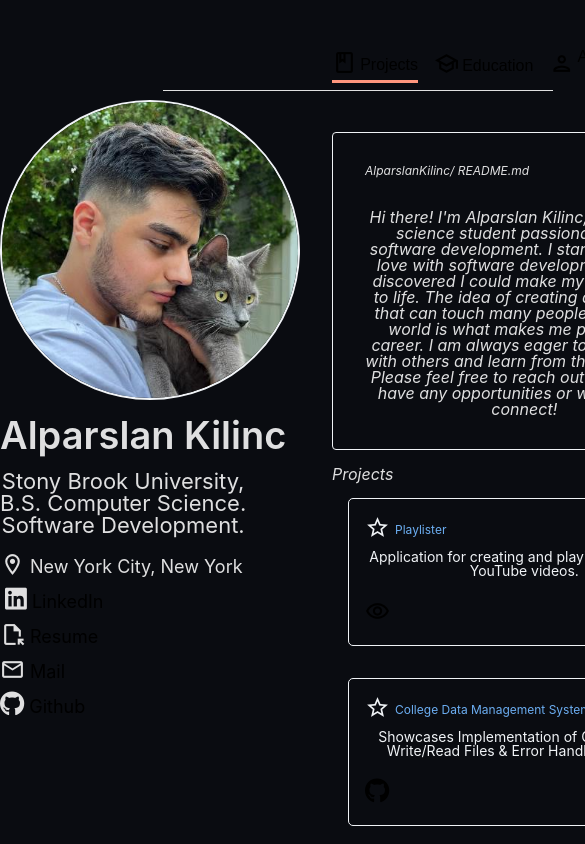
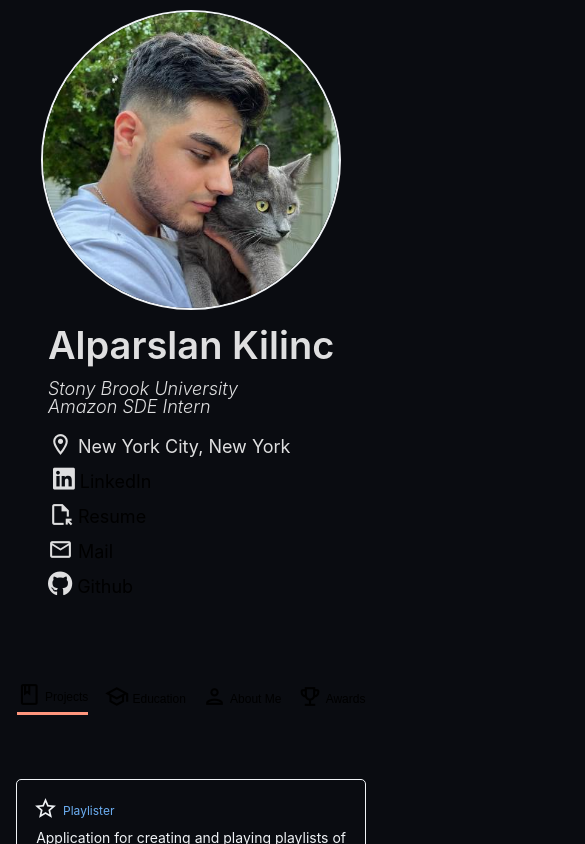
Before and after one commit to AlparslanKilinc/Personal-Website, a React (Vite) app in the folder personal-project/: page / in a window 390 px wide. Shown: the top 844 px of the page, 585 px wide, since content can reach past the window. Built offline with nearby package versions, Linux system fonts and the light colour scheme.

Commit message:
Added Alignment touches and Mobile Design     Used Media Query's to make it responsive.     Made Text algin left, change some content info.     There might be more slight small adjustments in the future.

```diff
--- a/personal-project/src/App.css
+++ b/personal-project/src/App.css
@@ -9,8 +9,6 @@
   padding: 0;
   box-sizing: border-box;
 }
-
-
 #root {
   display: flex;
   justify-content:center;
@@ -19,3 +17,13 @@
   margin: 0 auto;
   text-align: center;
 }
+
+/* Mobile */
+@media screen and (max-width: 425px) {
+  #root{
+    flex-direction: column;
+  }
+  .divider{
+    display: none;
+  }
+}
--- a/personal-project/src/App.jsx
+++ b/personal-project/src/App.jsx
@@ -17,7 +17,7 @@ function App() {
     <>
       <Sidebar/>
       <Navbar/>
-      <Divider sx={style}/>
+      <Divider className='divider' sx={style}/>
     </>
   )
 }
--- a/personal-project/src/components/aboutme.jsx
+++ b/personal-project/src/components/aboutme.jsx
@@ -5,11 +5,10 @@ import '../css/reset.css'
 function AboutMe() {
   return (
     <div className='aboutMe'>
-      <p className='title'>About Me</p>
         <div className='about-box'>
           <img className='flag-img' src="\src\assets\turkiye.png" alt="Turkiye Flag"/>
           <div className='box-info'>
-            <h1 className='uni-title'>My Origins</h1>
+            <h1 className='box-title'>My Origins</h1>
               <p> I am from Turkiye,Istanbul.Istanbul is the city of cats where i grew up with love for cats.</p>
               <p> After moving to United States I played Tennis and Soccer Throughout High-School. </p>
               <p> I always loved Art and making things beautiful which lead me to get into Front-End Development.</p>
@@ -27,8 +26,8 @@ function AboutMe() {
             <p>In the end I ended up at Stony Brook University where I will be graduating soon.</p>
           </div>
         </div>
+
         <p className='title'>Skills</p>
-        <div className='Skills'>
         <div className='about-box'>
           <i class="fa-brands fa-java"></i>
           <i class="fa-brands fa-python"></i>
@@ -39,7 +38,6 @@ function AboutMe() {
           <i class="fa-brands fa-css3-alt"></i>
           <i class="fa-brands fa-figma"></i>
         </div>
-        </div>
 
     </div>
   )
--- a/personal-project/src/components/projects.jsx
+++ b/personal-project/src/components/projects.jsx
@@ -5,9 +5,7 @@ import '../css/reset.css'
 function Projects() {
   return (
     <div className='main'>
-      <p className='title'>Projects</p>
       <div className='projects'>
-
         <div className="box">
           <div className='project-title'>
               <i className="material-icons-outlined">star_outline</i>
--- a/personal-project/src/components/sidebar.jsx
+++ b/personal-project/src/components/sidebar.jsx
@@ -16,9 +16,8 @@ function Sidebar() {
         <div className='personal-info'>
                 <h1>Alparslan Kilinc</h1>
                 <div className='text-info'>
-                    <p >Stony Brook University,</p>
-                    <p> B.S. Computer Science.</p>
-                    <p> Software Development.</p>
+                    <p>Stony Brook University</p>
+                    <p>Amazon SDE Intern</p>
                 </div>
             <ul className='contact-info'>
                 <li style={{display:'flex',gap:'5px',alignItems:'center'}}>
--- a/personal-project/src/css/aboutMe.css
+++ b/personal-project/src/css/aboutMe.css
@@ -4,7 +4,6 @@
     justify-content: center;
     align-items: flex-start;
     gap: 1rem;
-
 }
 .about-box{
     display: flex;
@@ -24,6 +23,7 @@
     flex-direction: column;
     align-items: flex-start;
     font-style: italic;
+    text-align:left;
 }
 .flag-img{
     width: 110px;
@@ -35,5 +35,31 @@
 }
 .Skills{
     display: flex;
+}
+
+@media screen and (max-width: 425px) {
+.flag-img{
+    width: 70px;
+    height: 50px;
+}
+.about-box{
+    flex-wrap: wrap;
+    margin: 0.5rem;
+    justify-content: flex-start;
+    gap: 10px;
+}
+.about-img{
+    width: 50px;
+    height: 50px;
+}
+.box-info{
+    font-size: 12px;
+    text-align:left;
+    justify-content: center;
 
 }
+.box-title{
+    font-size: 16px;
+    font-weight: 600;
+}
+}
--- a/personal-project/src/css/awards.css
+++ b/personal-project/src/css/awards.css
@@ -21,3 +21,26 @@
     align-items: flex-start;
     font-style: italic;
 }
+
+@media screen and (max-width: 425px) {
+.award-box{
+    flex-wrap: wrap;
+    margin: 0.5rem;
+    justify-content: flex-start;
+    gap: 10px;
+}
+.award-info{
+    font-size: 12px;
+    text-align:left;
+    justify-content: center;
+
+}
+.award-title{
+    font-size: 16px;
+    font-weight: 600;
+}
+.award-img{
+    width: 70px;
+    height: 70px;
+}
+}
--- a/personal-project/src/css/education.css
+++ b/personal-project/src/css/education.css
@@ -27,3 +27,16 @@ img{
     height: 100px;
     width: 100px;
 }
+@media screen and (max-width: 425px) {
+    .education{
+        gap: 0px;
+    }
+    .uni-box{
+        margin: 0.5rem;
+        gap:10px;
+        font-size: 12px;
+    }
+    .uni-title{
+        font-size: 16px;
+    }
+}
--- a/personal-project/src/css/navbar.css
+++ b/personal-project/src/css/navbar.css
@@ -45,3 +45,15 @@
     border-radius: 4px;
     padding: 2rem;
 }
+@media screen and (max-width: 425px) {
+    .content{
+        flex-direction: column-reverse;
+    }
+    .intro{
+        margin: 10px;
+    }
+    .nav-list{
+        justify-content: center;
+        font-size: 12px;
+      }
+}
--- a/personal-project/src/css/projects.css
+++ b/personal-project/src/css/projects.css
@@ -40,3 +40,9 @@
     margin-top: 1rem;
     gap: 1rem;
 }
+
+@media screen and (max-width: 425px) {
+    .title{
+       margin-left: 10px;
+    }
+}
--- a/personal-project/src/css/sidebar.css
+++ b/personal-project/src/css/sidebar.css
@@ -39,17 +39,29 @@ h1{
     cursor: pointer;
     transition: border-color 0.25s
   }
-  .contact-button:hover{
+.contact-button:hover{
     color: #6caef2;
-  }
-  .fa-brands{
+}
+.fa-brands{
     margin-bottom: 5px;
     font-size: 25px;
-  }
-  a{
+}
+.text-info{
+  font-size: 18px;
+  font-weight: 300;
+  font-style: italic;
+  text-align: left;
+}
+a{
     --webkit-appearance:button;
     -moz-appearance:button;
     appearance: none;
     text-decoration: none;
     color: initial;
+}
+@media screen and (max-width: 425px) {
+  .sidebar{
+    margin-top: 10px;
+    align-items: center;
   }
+}
```
Lines whose indentation alone changed are shown as unchanged.
